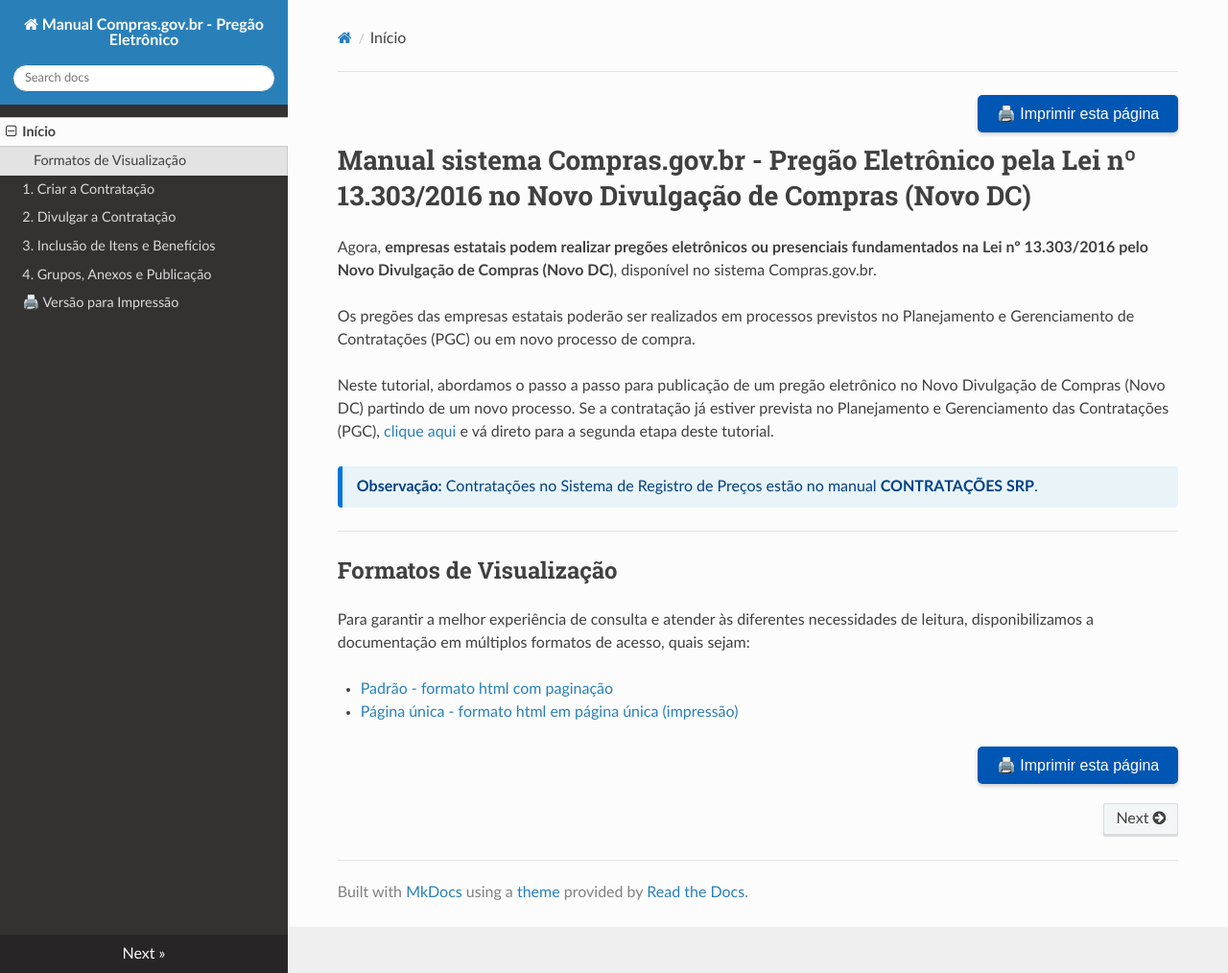
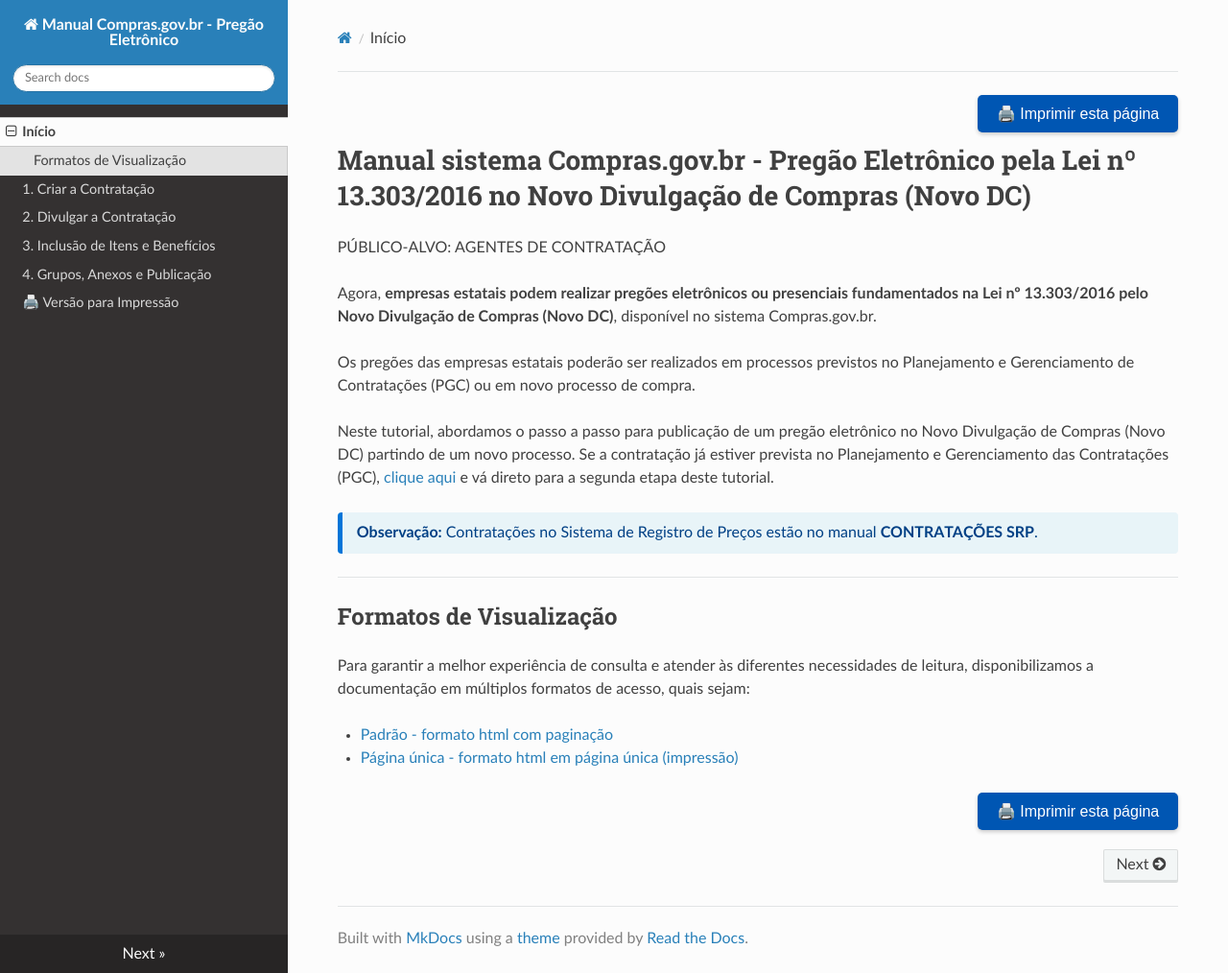
Before and after one commit to emilix10-bit/manual-compras-pregao-estilos, an MkDocs documentation site: the page built from docs/index.md, in a window 1280 px wide and 1014 px high. Shown: the whole window at 96% size. Built offline with MkDocs 1.6.1, drawn with Linux system fonts in a browser that asks for light colours; nearby versions of some CDN libraries.

Commit message:
Update index.md

```diff
--- a/docs/index.md
+++ b/docs/index.md
@@ -5,6 +5,8 @@
 </div>
 
 # Manual sistema Compras.gov.br - Pregão Eletrônico pela Lei nº 13.303/2016 no Novo Divulgação de Compras (Novo DC)
+
+PÚBLICO-ALVO: AGENTES DE CONTRATAÇÃO
 
 Agora, **empresas estatais podem realizar pregões eletrônicos ou presenciais fundamentados na Lei nº 13.303/2016 pelo Novo Divulgação de Compras (Novo DC)**, disponível no sistema Compras.gov.br.
 
```
